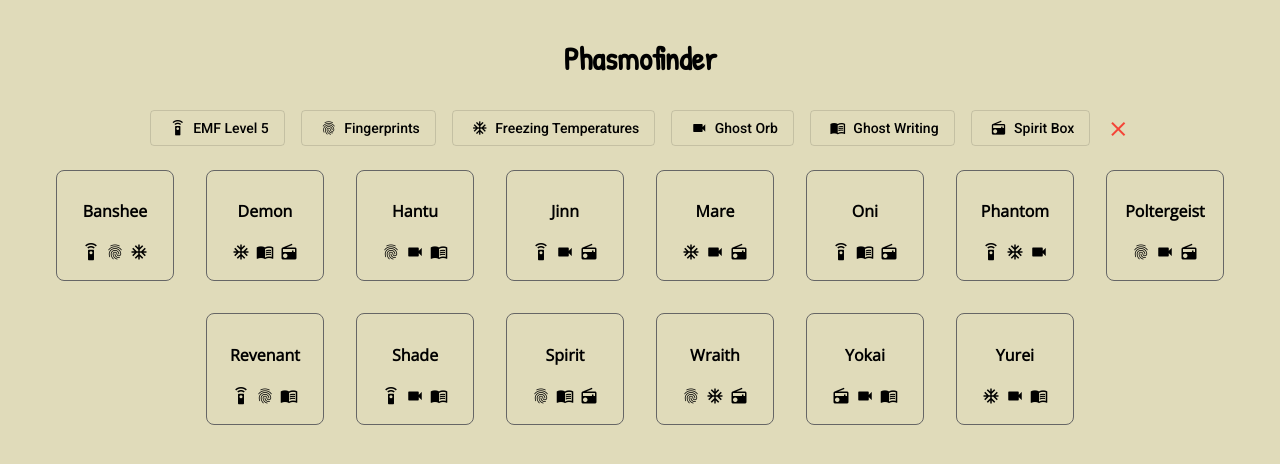
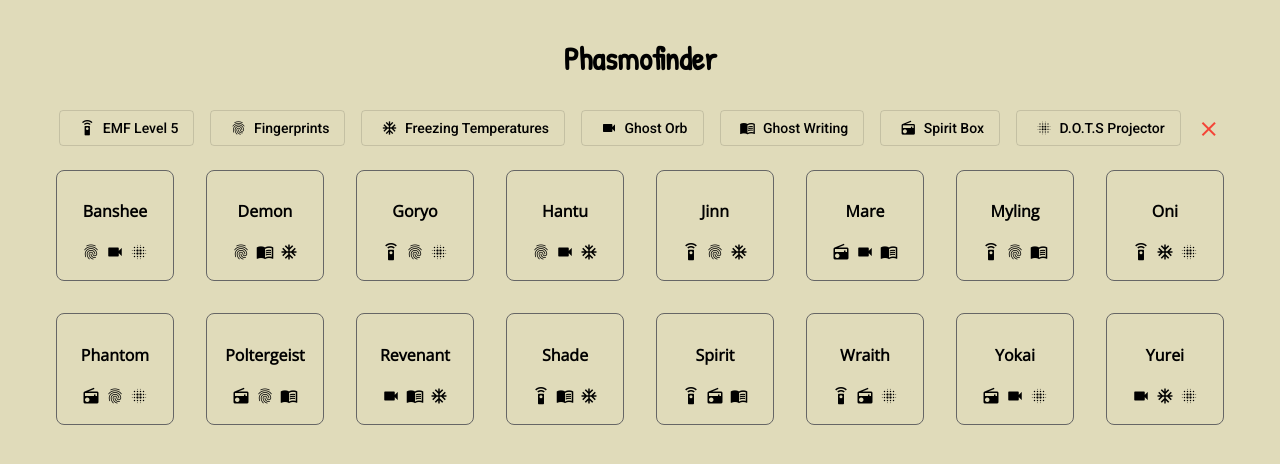
Before and after one commit to kylecorry31/phasmophobia-helper, an Angular app: page / in a window 1280 px wide. Shown: the top 464 px of the page. Built offline with nearby package versions, Linux system fonts and the light colour scheme.

Commit message:
Add more ghosts

```diff
--- a/src/app/app.component.ts
+++ b/src/app/app.component.ts
@@ -1,94 +1,109 @@
-import { Component } from '@angular/core';
+import { Component } from "@angular/core";
 
 export interface Ghost {
   name: string;
-  evidence: Evidence[]
+  evidence: Evidence[];
 }
 
-export type Evidence = 'Freezing Temperatures' | 'Fingerprints' | 'Spirit Box' | 'EMF Level 5' | 'Ghost Writing' | 'Ghost Orb'
+export type Evidence =
+  | "Freezing Temperatures"
+  | "Fingerprints"
+  | "Spirit Box"
+  | "EMF Level 5"
+  | "Ghost Writing"
+  | "Ghost Orb"
+  | "D.O.T.S Projector";
 
 @Component({
-  selector: 'app-root',
-  templateUrl: './app.component.html',
-  styleUrls: ['./app.component.scss']
+  selector: "app-root",
+  templateUrl: "./app.component.html",
+  styleUrls: ["./app.component.scss"],
 })
 export class AppComponent {
-
   evidence: Evidence[] = [
-    'EMF Level 5',
-    'Fingerprints',
-    'Freezing Temperatures',
-    'Ghost Orb',
-    'Ghost Writing',
-    'Spirit Box'
-  ]
+    "EMF Level 5",
+    "Fingerprints",
+    "Freezing Temperatures",
+    "Ghost Orb",
+    "Ghost Writing",
+    "Spirit Box",
+    "D.O.T.S Projector",
+  ];
 
   ghosts: Ghost[] = [
     {
-      name: "Banshee",
-      evidence: ["EMF Level 5", "Fingerprints", "Freezing Temperatures"]
+      name: "Spirit",
+      evidence: ["EMF Level 5", "Spirit Box", "Ghost Writing"],
     },
     {
-      name: "Spirit",
-      evidence: ["Fingerprints", "Ghost Writing", "Spirit Box"]
+      name: "Wraith",
+      evidence: ["EMF Level 5", "Spirit Box", "D.O.T.S Projector"],
+    },
+    {
+      name: "Phantom",
+      evidence: ["Spirit Box", "Fingerprints", "D.O.T.S Projector"],
+    },
+    {
+      name: "Poltergeist",
+      evidence: ["Spirit Box", "Fingerprints", "Ghost Writing"],
+    },
+    {
+      name: "Banshee",
+      evidence: ["Fingerprints", "Ghost Orb", "D.O.T.S Projector"],
+    },
+    {
+      name: "Jinn",
+      evidence: ["EMF Level 5", "Fingerprints", "Freezing Temperatures"],
+    },
+    {
+      name: "Mare",
+      evidence: ["Spirit Box", "Ghost Orb", "Ghost Writing"],
+    },
+    {
+      name: "Revenant",
+      evidence: ["Ghost Orb", "Ghost Writing", "Freezing Temperatures"],
+    },
+    {
+      name: "Shade",
+      evidence: ["EMF Level 5", "Ghost Writing", "Freezing Temperatures"],
     },
     {
       name: "Demon",
-      evidence: ["Freezing Temperatures", "Ghost Writing", "Spirit Box"]
+      evidence: ["Fingerprints", "Ghost Writing", "Freezing Temperatures"],
+    },
+    {
+      name: "Yurei",
+      evidence: ["Ghost Orb", "Freezing Temperatures", "D.O.T.S Projector"],
+    },
+    {
+      name: "Oni",
+      evidence: ["EMF Level 5", "Freezing Temperatures", "D.O.T.S Projector"],
     },
     {
       name: "Hantu",
-      evidence: ["Fingerprints", "Ghost Orb", "Ghost Writing"]
-    },
-    {
-      name: "Jinn",
-      evidence: ["EMF Level 5", "Ghost Orb", "Spirit Box"]
-    },
-    {
-      name: "Mare",
-      evidence: ["Freezing Temperatures", "Ghost Orb", "Spirit Box"]
-    },
-    {
-      name: "Oni",
-      evidence: ["EMF Level 5", "Ghost Writing", "Spirit Box"]
-    },
-    {
-      name: "Phantom",
-      evidence: ["EMF Level 5", "Freezing Temperatures", "Ghost Orb"]
-    },
-    {
-      name: "Poltergeist",
-      evidence: ["Fingerprints", "Ghost Orb", "Spirit Box"]
-    },
-    {
-      name: "Revenant",
-      evidence: ["EMF Level 5", "Fingerprints", "Ghost Writing"]
-    },
-    {
-      name: "Shade",
-      evidence: ["EMF Level 5", "Ghost Orb", "Ghost Writing"]
-    },
-    {
-      name: "Wraith",
-      evidence: ["Fingerprints", "Freezing Temperatures", "Spirit Box"]
+      evidence: ["Fingerprints", "Ghost Orb", "Freezing Temperatures"],
     },
     {
       name: "Yokai",
-      evidence: ["Spirit Box", "Ghost Orb", "Ghost Writing"]
+      evidence: ["Spirit Box", "Ghost Orb", "D.O.T.S Projector"],
     },
     {
-      name: "Yurei",
-      evidence: ["Freezing Temperatures", "Ghost Orb", "Ghost Writing"]
-    }
-  ].sort((a, b) => a.name.localeCompare(b.name)) as Ghost[]
+      name: "Goryo",
+      evidence: ["EMF Level 5", "Fingerprints", "D.O.T.S Projector"],
+    },
+    {
+      name: "Myling",
+      evidence: ["EMF Level 5", "Fingerprints", "Ghost Writing"],
+    },
+  ].sort((a, b) => a.name.localeCompare(b.name)) as Ghost[];
 
   currentEvidence: Evidence[] = [];
 
   possibleGhosts: Ghost[] = this.ghosts;
   remainingEvidence: string[] = this.evidence;
 
-  toggleEvidence(value: Evidence){
-    if (this.currentEvidence.includes(value)){
+  toggleEvidence(value: Evidence) {
+    if (this.currentEvidence.includes(value)) {
       this.currentEvidence.splice(this.currentEvidence.indexOf(value), 1);
     } else if (this.currentEvidence.length < 3) {
       this.currentEvidence.push(value);
@@ -96,19 +111,24 @@ export class AppComponent {
     this.identifyGhost();
   }
 
-  reset(){
+  reset() {
     this.currentEvidence = [];
     this.identifyGhost();
   }
 
-  identifyGhost(){
-    this.possibleGhosts = this.ghosts.filter(it => this.containsAll(it.evidence, this.currentEvidence));
-    this.remainingEvidence = this.removeAll(this.distinct(this.possibleGhosts.flatMap(it => it.evidence)), this.currentEvidence);
+  identifyGhost() {
+    this.possibleGhosts = this.ghosts.filter((it) =>
+      this.containsAll(it.evidence, this.currentEvidence)
+    );
+    this.remainingEvidence = this.removeAll(
+      this.distinct(this.possibleGhosts.flatMap((it) => it.evidence)),
+      this.currentEvidence
+    );
   }
 
   private containsAll(main: string[], values: string[]): boolean {
-    for (const value of values){
-      if (!main.includes(value)){
+    for (const value of values) {
+      if (!main.includes(value)) {
         return false;
       }
     }
@@ -117,7 +137,7 @@ export class AppComponent {
 
   private distinct(items: string[]): string[] {
     const obj = {};
-    for (const item of items){
+    for (const item of items) {
       obj[item] = true;
     }
 
@@ -125,7 +145,6 @@ export class AppComponent {
   }
 
   removeAll(main: string[], items: string[]): string[] {
-    return main.filter(it => !items.includes(it));
+    return main.filter((it) => !items.includes(it));
   }
-
 }
--- a/src/app/evidence-icon.service.ts
+++ b/src/app/evidence-icon.service.ts
@@ -1,22 +1,21 @@
-import { Injectable } from '@angular/core';
-import { Evidence } from './app.component';
+import { Injectable } from "@angular/core";
+import { Evidence } from "./app.component";
 
 @Injectable({
-  providedIn: 'root'
+  providedIn: "root",
 })
 export class EvidenceIconService {
-
   private evidenceIconMap: { [evidence: string]: string } = {
     "EMF Level 5": "settings_remote",
     "Spirit Box": "radio",
     "Ghost Writing": "menu_book",
     "Freezing Temperatures": "ac_unit",
     "Ghost Orb": "videocam",
-    "Fingerprints": "fingerprint"
-  }
+    "Fingerprints": "fingerprint",
+    "D.O.T.S Projector": "blur_on",
+  };
 
   getIcon(evidence: Evidence): string {
     return this.evidenceIconMap[evidence];
   }
-
 }
```
Also changed, not shown: 7 other files (tests, documents, lock files or other folders).
